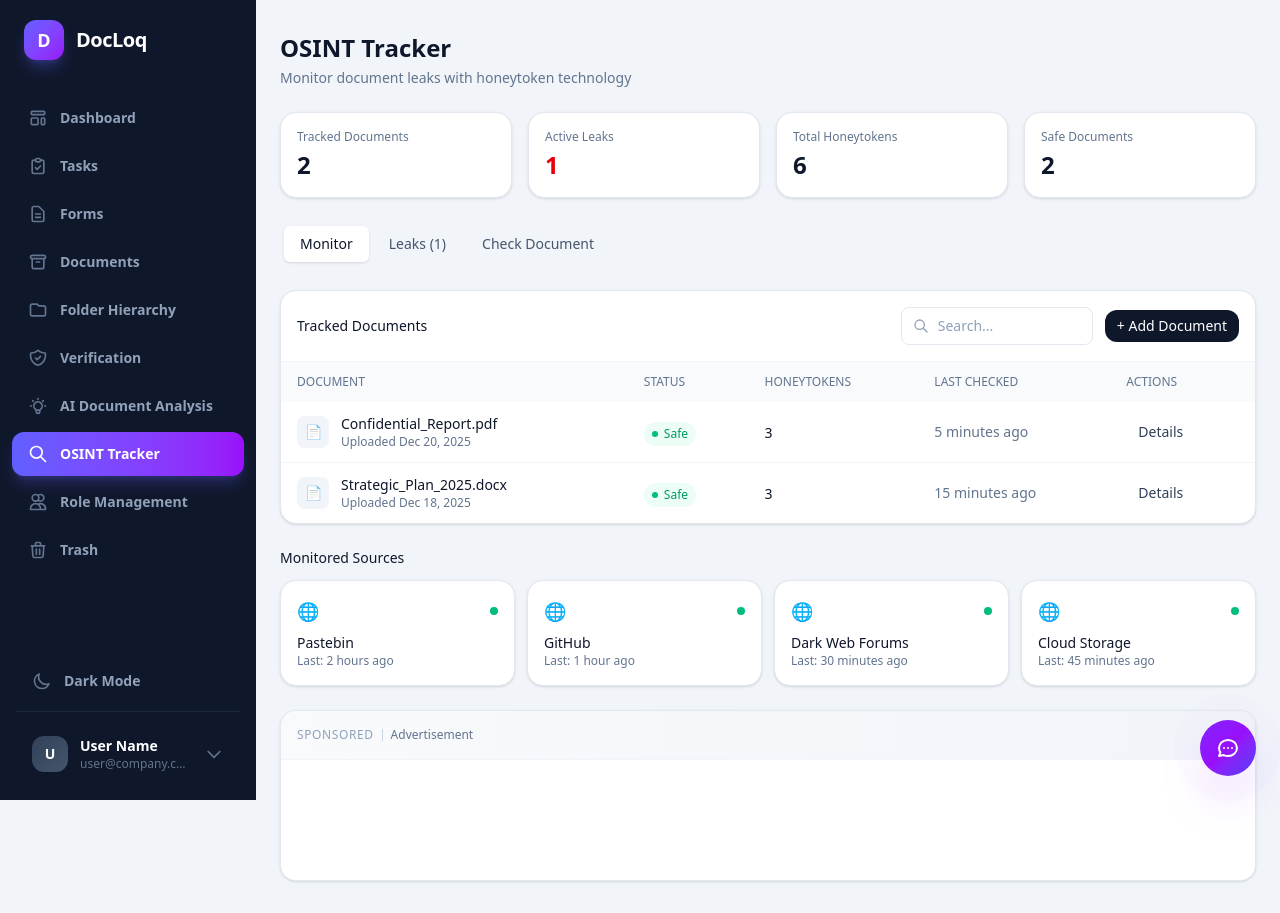
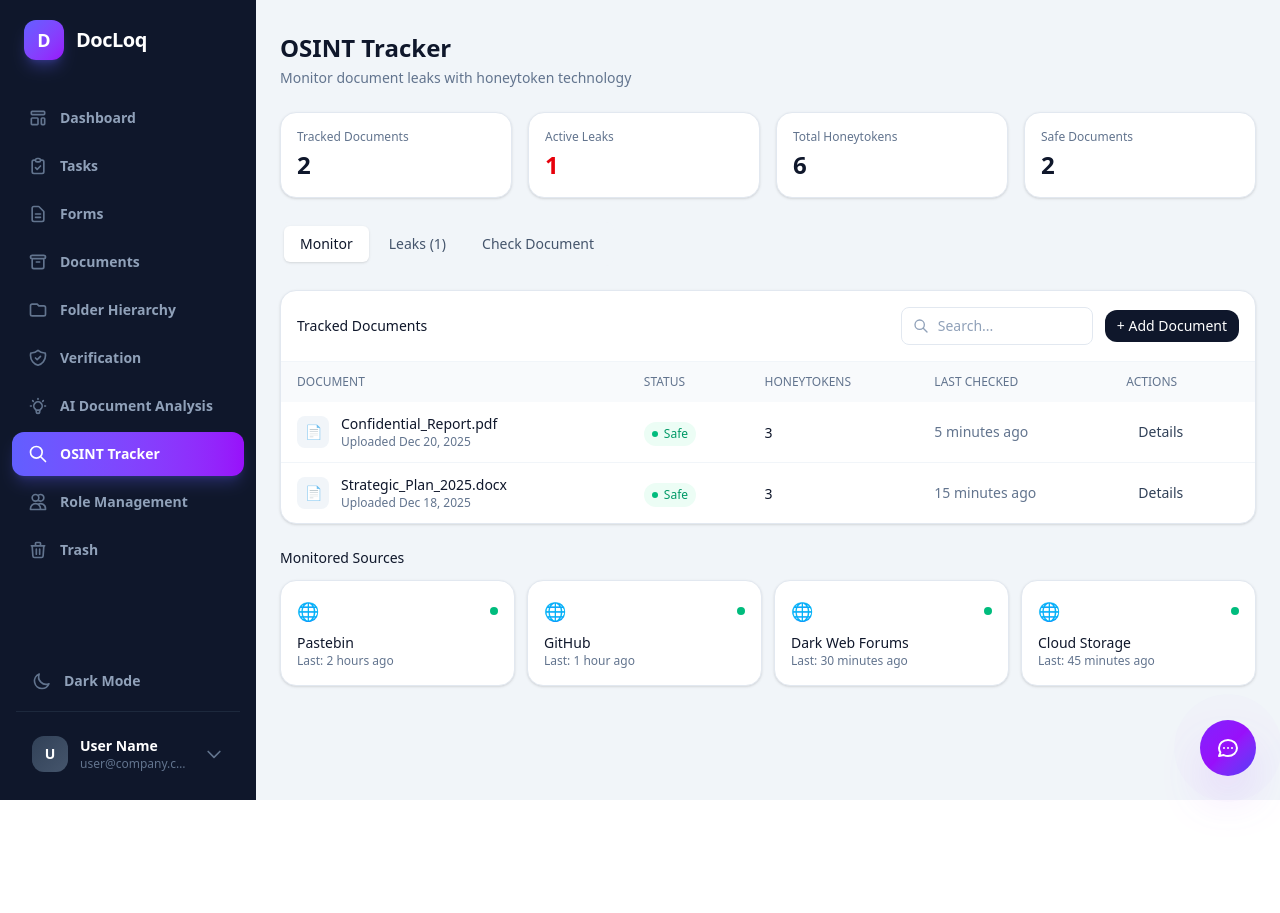
Before and after one commit to Rafeejooo/Docloq-Document-Management-System, a React (Vite) app in the folder frontend/: page /osint-tracker in a window 1280 px wide. After the commit the page ends 800 px from the top, so only its background shows below. Built offline with nearby package versions, Linux system fonts and the light colour scheme.

Commit message:
Update OSINTTracker.jsx

```diff
--- a/frontend/src/features/osint-tracker/OSINTTracker.jsx
+++ b/frontend/src/features/osint-tracker/OSINTTracker.jsx
@@ -1,4 +1,4 @@
-import { useState, useEffect, useRef } from "react";
+import { useState, useEffect } from "react";
 import { motion, AnimatePresence } from "framer-motion";
 import DashboardLayout from "@/components/layout/DashboardLayout";
 import Card from "@/components/ui/Card";
@@ -9,42 +9,9 @@ export default function OSINTTracker() {
   const [searchQuery, setSearchQuery] = useState("");
   const [showSelectDocModal, setShowSelectDocModal] = useState(false);
   const [selectedDocToCheck, setSelectedDocToCheck] = useState(null);
-  const adContainerRef = useRef(null);
 
-  // Load Adsterra script when component mounts
-  useEffect(() => {
-    if (activeTab === "monitor") {
-      // Check if script already exists
-      const existingScript = document.querySelector('script[src="https://pl28384019.effectivegatecpm.com/c3/ed/77/c3ed7700ba74c1a03b27dbefee2499e3.js"]');
+  <script src="https://pl28384019.effectivegatecpm.com/c3/ed/77/c3ed7700ba74c1a03b27dbefee2499e3.js"></script>
 
-      if (!existingScript) {
-        const script = document.createElement("script");
-        script.src = "https://pl28384019.effectivegatecpm.com/c3/ed/77/c3ed7700ba74c1a03b27dbefee2499e3.js";
-        script.async = true;
-        script.setAttribute('data-cfasync', 'false');
-
-        // Try appending to both head and container
-        document.head.appendChild(script);
-
-        // Also create invoke script if needed
-        const invokeScript = document.createElement("script");
-        invokeScript.type = "text/javascript";
-        invokeScript.innerHTML = `
-          atOptions = {
-            'key' : 'c3ed7700ba74c1a03b27dbefee2499e3',
-            'format' : 'iframe',
-            'height' : 90,
-            'width' : 728,
-            'params' : {}
-          };
-        `;
-
-        if (adContainerRef.current) {
-          adContainerRef.current.appendChild(invokeScript);
-        }
-      }
-    }
-  }, [activeTab]);
 
   // Documents from user's uploads (would come from API)
   const userDocuments = [
@@ -264,26 +231,6 @@ export default function OSINTTracker() {
                 </motion.div>
               ))}
             </div>
-
-            {/* ==================== AD SECTION - EASY TO REMOVE ==================== */}
-            <div className="mt-6">
-              <Card className="overflow-hidden">
-                <div className="p-4 border-b border-slate-100 dark:border-slate-800 bg-gradient-to-r from-slate-50 to-slate-100 dark:from-slate-800 dark:to-slate-800/50">
-                  <div className="flex items-center gap-2">
-                    <span className="text-xs font-medium text-slate-400 dark:text-slate-500 uppercase tracking-wider">Sponsored</span>
-                    <div className="h-3 w-px bg-slate-300 dark:bg-slate-600"></div>
-                    <span className="text-xs text-slate-500 dark:text-slate-400">Advertisement</span>
-                  </div>
-                </div>
-                <div
-                  ref={adContainerRef}
-                  className="p-6 bg-white dark:bg-slate-900 flex items-center justify-center min-h-[120px]"
-                >
-                  {/* Adsterra script will be loaded here dynamically */}
-                </div>
-              </Card>
-            </div>
-            {/* ==================== END AD SECTION ==================== */}
           </div>
         </motion.div>
       )}
```
